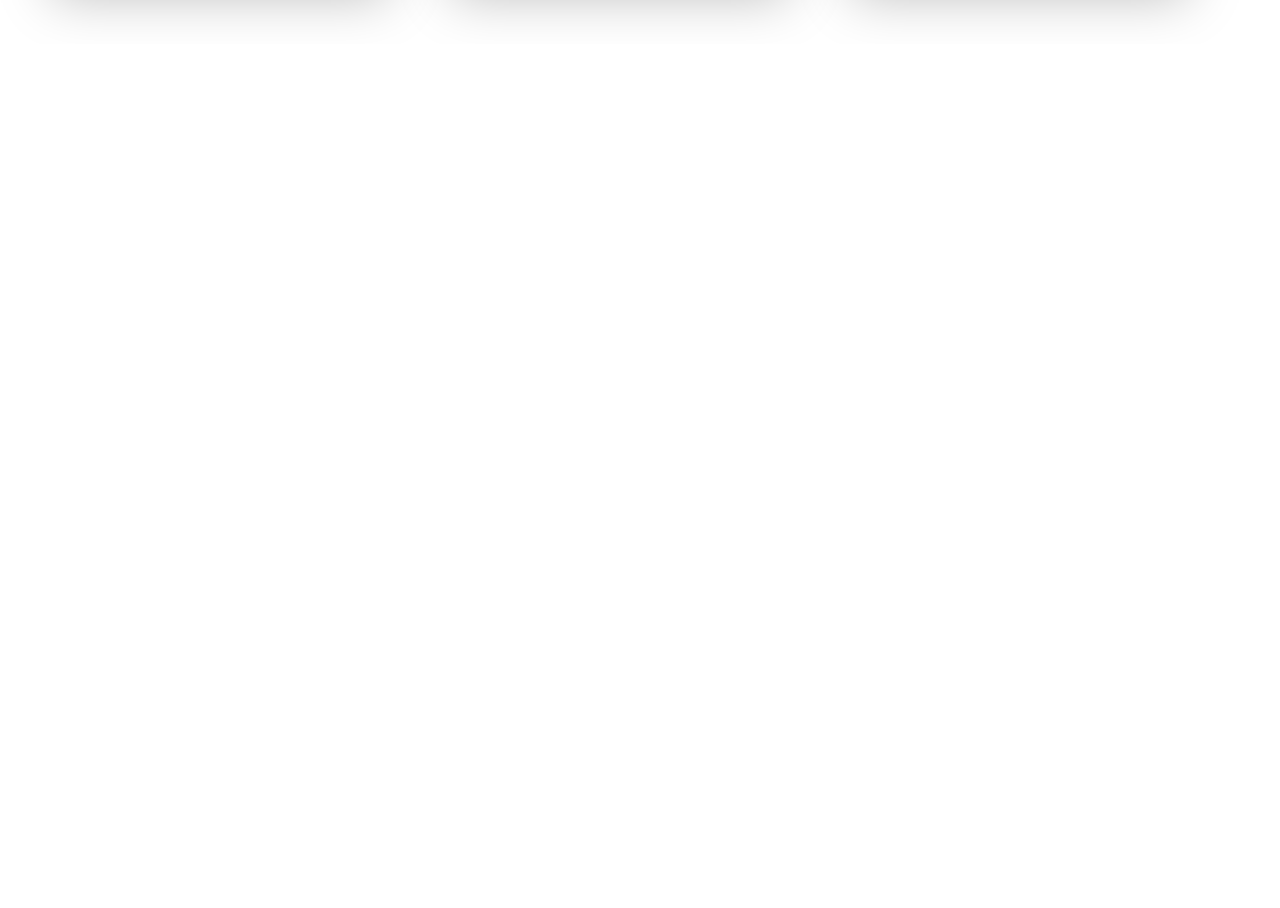
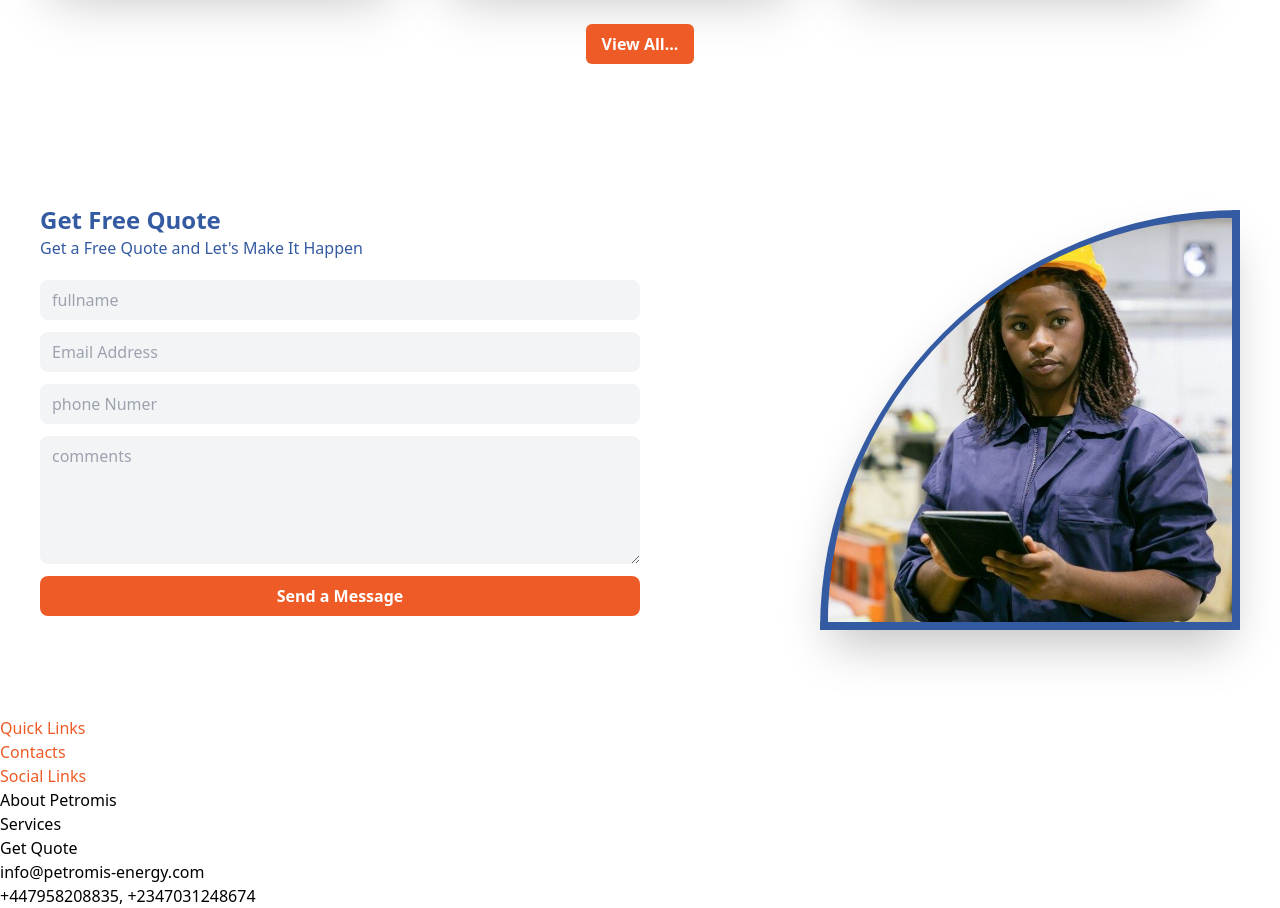
Before and after one commit to MargretEdeh/Petromis, a React (Vite) app: page / in a window 1280 px wide. Shown: the part 3100-4008 px from the top of the page. Before the commit the page ends 3144 px from the top, so only its background shows below. Built offline with nearby package versions, Linux system fonts and the light colour scheme.

Commit message:
get  aquote section

```diff
--- a/src/components/Footer.tsx
+++ b/src/components/Footer.tsx
@@ -2,6 +2,26 @@ import React from 'react'
 
 export default function Footer() {
   return (
-    <div>Footer</div>
+    <div>
+      <div className='text-primary'>
+        <p>Quick Links</p>
+        <p>Contacts</p>
+        <p>Social Links</p>
+      </div>
+      <div>
+        <div>
+          <p>About Petromis</p>
+          <p>Services</p>
+          <p>Get Quote</p>
+        </div>
+        <div>
+          <p>info@petromis-energy.com</p>
+          <p>+447958208835, +2347031248674</p>
+        </div>
+        <div>
+
+        </div>
+      </div>
+    </div>
   )
 }
--- /dev/null
+++ b/src/components/FreeQuote.tsx
@@ -0,0 +1,26 @@
+import React from 'react'
+import ovalpic from "../assets/Images/ovalpic.png"
+
+export default function FreeQuote() {
+  return (
+    <div className='px-10 py-20 flex items-center justify-between w-full'>
+        <div className='w-1/2'>
+            <div className='text-secondary' >
+                <p className='text-2xl font-bold'>Get Free Quote</p>
+                <p>Get a Free Quote and Let's Make It Happen</p>
+            </div>
+            <form className='flex my-5 flex-col gap-3'>
+                <input className=' bg-gray-100 px-3 py-2 rounded-lg' placeholder='fullname' type='text' />
+                <input className=' bg-gray-100 px-3 py-2 rounded-lg' placeholder='Email Address' type='email' />
+                <input className=' bg-gray-100 px-3 py-2 rounded-lg' placeholder='phone Numer' />
+                <textarea className=' bg-gray-100 px-3 py-2 h-32 rounded-lg' placeholder='comments' />
+                <button className='bg-primary px-3 py-2 text-white font-semibold rounded-lg' >Send a Message</button>
+            </form>
+
+        </div>
+        <div className='w-1/2 flex justify-end'>
+            <img className='   border-8 shadow-2xl object-cover rounded-tl-full border-secondary w-[70%]' src={ovalpic} alt='pic'/>
+        </div>
+    </div>
+  )
+}
--- a/src/components/WorksPage.tsx
+++ b/src/components/WorksPage.tsx
@@ -3,6 +3,7 @@ import TheWorks from "./TheWorks";
 import pic5 from "../assets/Images/pic5.png";
 import pic6 from "../assets/Images/pic6.png"
 import pic7 from "../assets/Images/pic7.png"
+import Button from "./Button";
 
 export default function WorksPage() {
   return (
@@ -24,6 +25,7 @@ export default function WorksPage() {
     ))}
 
       </div>
+      <div className="flex my-5 justify-center"> <Button size="md" className="bg-primary font-semibold text-white rounded-md px-10 py-2 ">View All...</Button> </div>
     </div>
   );
 }
--- a/src/pages/LayoutPage.tsx
+++ b/src/pages/LayoutPage.tsx
@@ -4,6 +4,8 @@ import HeroSection from '../components/HeroSection'
 import AboutPAge from '../components/AboutPAge'
 import ServicesPage from '../components/ServicesPage'
 import WorksPage from '../components/WorksPage'
+import FreeQuote from '../components/FreeQuote'
+import Footer from '../components/Footer'
 
 export default function LayoutPage() {
   return (
@@ -13,6 +15,8 @@ export default function LayoutPage() {
       <AboutPAge/>
       <ServicesPage/>
       <WorksPage/>
+      <FreeQuote/>
+      <Footer/>
 
     </div>
   )
```
Also changed, not shown: src/assets/Images/ovalpic.png (added).
